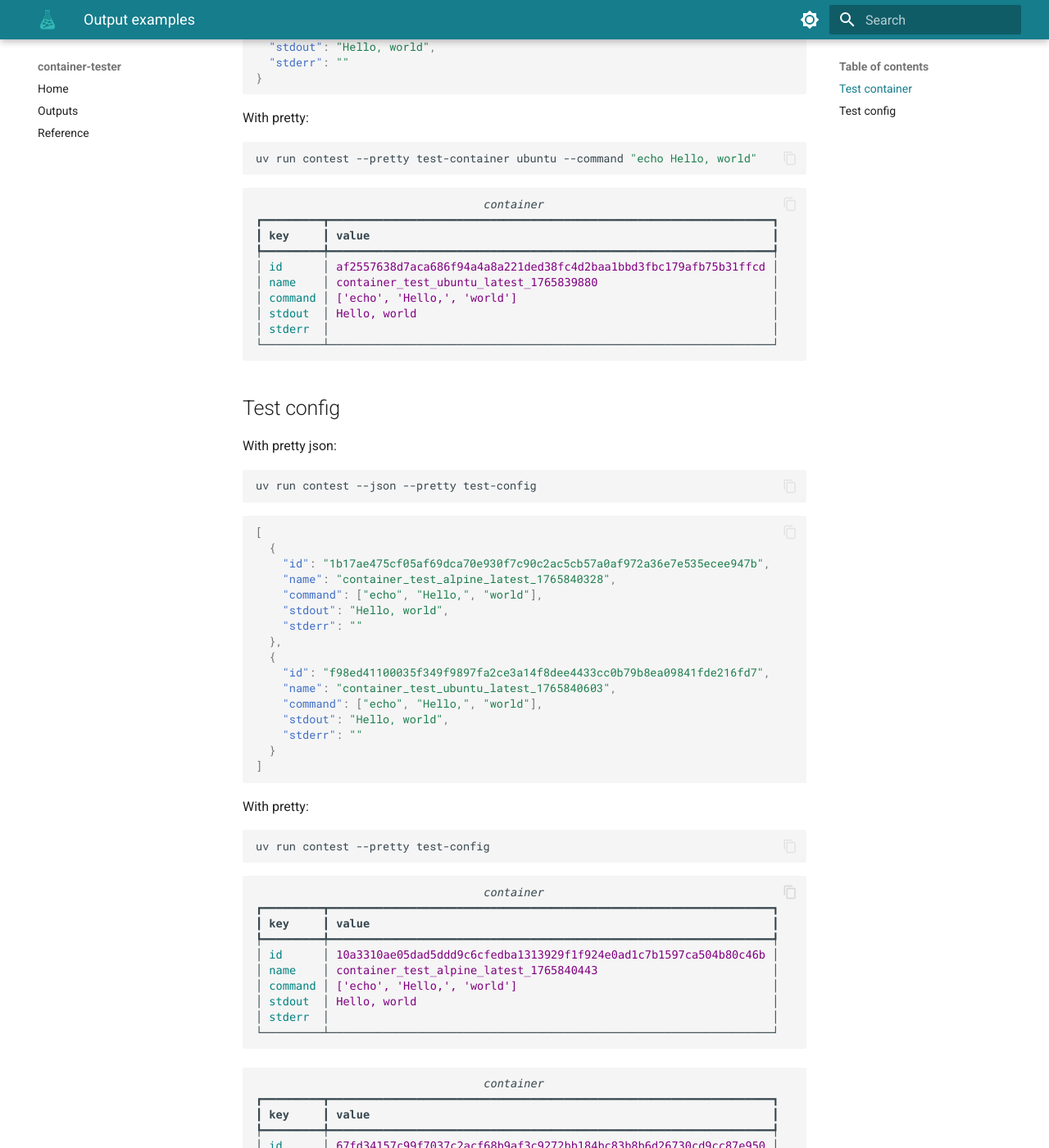
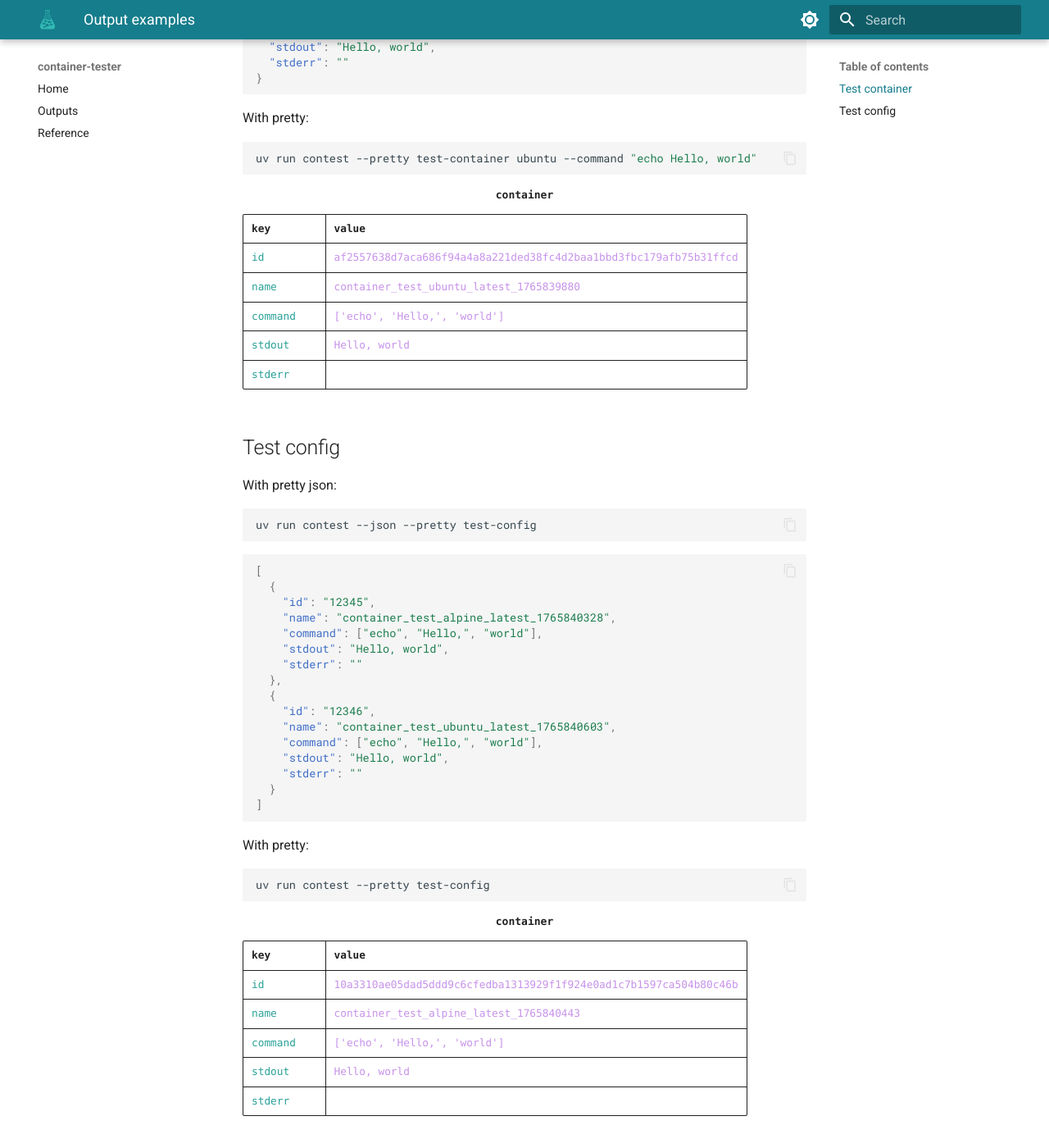
Before and after one commit to geopozo/container-tester, an MkDocs documentation site: the page built from docs/outputs.md, in a window 1280 px wide and 1400 px high, scrolled down 367 px. Shown: the whole window at 82% size. Built offline with MkDocs 1.6.1 and Material for MkDocs 9.7.7, drawn with Linux system fonts in a browser that asks for light colours; old or Windows-style settings are respelled for this version of MkDocs; some of the changed text lies outside the part shown.

Commit message:
Change html table format for output examples

````diff
--- a/docs/outputs.md
+++ b/docs/outputs.md
@@ -1,16 +1,16 @@
 # Output examples
 
 ## Test container
+
+With pretty json:
 
 ```bash
 uv run contest --json --pretty test-container ubuntu --command "echo Hello, world"
 ```
 
-With pretty json:
-
 ```json
 {
-  "id": "8ccd21a13fd4dd9bb7a4785305aa130ba705484efe4652bbeae5afc7a22d3326",
+  "id": "12345",
   "name": "container_test_ubuntu_latest_1765840163",
   "command": ["echo", "Hello,", "world"],
   "stdout": "Hello, world",
@@ -24,17 +24,59 @@ With pretty:
 uv run contest --pretty test-container ubuntu --command "echo Hello, world"
 ```
 
-<pre style="font-family:Menlo,'DejaVu Sans Mono',consolas,'Courier New',monospace"><code style="font-family:inherit"><span style="font-style: italic">                                  container                                   </span>
-┏━━━━━━━━━┳━━━━━━━━━━━━━━━━━━━━━━━━━━━━━━━━━━━━━━━━━━━━━━━━━━━━━━━━━━━━━━━━━━┓
-┃<span style="font-weight: bold"> key     </span>┃<span style="font-weight: bold"> value                                                            </span>┃
-┡━━━━━━━━━╇━━━━━━━━━━━━━━━━━━━━━━━━━━━━━━━━━━━━━━━━━━━━━━━━━━━━━━━━━━━━━━━━━━┩
-│<span style="color: #008080; text-decoration-color: #008080"> id      </span>│<span style="color: #800080; text-decoration-color: #800080"> af2557638d7aca686f94a4a8a221ded38fc4d2baa1bbd3fbc179afb75b31ffcd </span>│
-│<span style="color: #008080; text-decoration-color: #008080"> name    </span>│<span style="color: #800080; text-decoration-color: #800080"> container_test_ubuntu_latest_1765839880                          </span>│
-│<span style="color: #008080; text-decoration-color: #008080"> command </span>│<span style="color: #800080; text-decoration-color: #800080"> [&#x27;echo&#x27;, &#x27;Hello,&#x27;, &#x27;world&#x27;]                                      </span>│
-│<span style="color: #008080; text-decoration-color: #008080"> stdout  </span>│<span style="color: #800080; text-decoration-color: #800080"> Hello, world                                                     </span>│
-│<span style="color: #008080; text-decoration-color: #008080"> stderr  </span>│<span style="color: #800080; text-decoration-color: #800080">                                                                  </span>│
-└─────────┴──────────────────────────────────────────────────────────────────┘
-</code></pre>
+<div style="font-family:Menlo,'DejaVu Sans Mono',Consolas,'Courier New',monospace;font-size:13px;line-height:1.45;max-width:980px;color:inherit">
+  <div style="font-weight:700;margin:0 0 8px 0;text-align:center">container</div>
+  <table style="width:100%;border-collapse:collapse;border:1px solid currentColor">
+    <thead>
+      <tr>
+        <th style="text-align:left;padding:8px 10px;border-bottom:1px solid currentColor;border-right:1px solid currentColor;font-weight:700">key</th>
+        <th style="text-align:left;padding:8px 10px;border-bottom:1px solid currentColor;font-weight:700">value</th>
+      </tr>
+    </thead>
+    <tbody>
+      <tr>
+        <td style="padding:8px 10px;border-bottom:1px solid currentColor;border-right:1px solid currentColor;vertical-align:top">
+          <span style="color:#2aa198">id</span>
+        </td>
+        <td style="padding:8px 10px;border-bottom:1px solid currentColor;vertical-align:top;word-break:break-all">
+          <span style="color:#c792ea">af2557638d7aca686f94a4a8a221ded38fc4d2baa1bbd3fbc179afb75b31ffcd</span>
+        </td>
+      </tr>
+      <tr>
+        <td style="padding:8px 10px;border-bottom:1px solid currentColor;border-right:1px solid currentColor;vertical-align:top">
+          <span style="color:#2aa198">name</span>
+        </td>
+        <td style="padding:8px 10px;border-bottom:1px solid currentColor;vertical-align:top">
+          <span style="color:#c792ea">container_test_ubuntu_latest_1765839880</span>
+        </td>
+      </tr>
+      <tr>
+        <td style="padding:8px 10px;border-bottom:1px solid currentColor;border-right:1px solid currentColor;vertical-align:top">
+          <span style="color:#2aa198">command</span>
+        </td>
+        <td style="padding:8px 10px;border-bottom:1px solid currentColor;vertical-align:top">
+          <span style="color:#c792ea">['echo', 'Hello,', 'world']</span>
+        </td>
+      </tr>
+      <tr>
+        <td style="padding:8px 10px;border-bottom:1px solid currentColor;border-right:1px solid currentColor;vertical-align:top">
+          <span style="color:#2aa198">stdout</span>
+        </td>
+        <td style="padding:8px 10px;border-bottom:1px solid currentColor;vertical-align:top">
+          <span style="color:#c792ea">Hello, world</span>
+        </td>
+      </tr>
+      <tr>
+        <td style="padding:8px 10px;border-right:1px solid currentColor;vertical-align:top">
+          <span style="color:#2aa198">stderr</span>
+        </td>
+        <td style="padding:8px 10px;vertical-align:top">
+          <span style="color:#c792ea"></span>
+        </td>
+      </tr>
+    </tbody>
+  </table>
+</div>
 
 ## Test config
 
@@ -47,14 +89,14 @@ uv run contest --json --pretty test-config
 ```json
 [
   {
-    "id": "1b17ae475cf05af69dca70e930f7c90c2ac5cb57a0af972a36e7e535ecee947b",
+    "id": "12345",
     "name": "container_test_alpine_latest_1765840328",
     "command": ["echo", "Hello,", "world"],
     "stdout": "Hello, world",
     "stderr": ""
   },
   {
-    "id": "f98ed41100035f349f9897fa2ce3a14f8dee4433cc0b79b8ea09841fde216fd7",
+    "id": "12346",
     "name": "container_test_ubuntu_latest_1765840603",
     "command": ["echo", "Hello,", "world"],
     "stdout": "Hello, world",
@@ -69,25 +111,70 @@ With pretty:
 uv run contest --pretty test-config
 ```
 
-<pre style="font-family:Menlo,'DejaVu Sans Mono',consolas,'Courier New',monospace"><code style="font-family:inherit"><span style="font-style: italic">                                  container                                   </span>
-┏━━━━━━━━━┳━━━━━━━━━━━━━━━━━━━━━━━━━━━━━━━━━━━━━━━━━━━━━━━━━━━━━━━━━━━━━━━━━━┓
-┃<span style="font-weight: bold"> key     </span>┃<span style="font-weight: bold"> value                                                            </span>┃
-┡━━━━━━━━━╇━━━━━━━━━━━━━━━━━━━━━━━━━━━━━━━━━━━━━━━━━━━━━━━━━━━━━━━━━━━━━━━━━━┩
-│<span style="color: #008080; text-decoration-color: #008080"> id      </span>│<span style="color: #800080; text-decoration-color: #800080"> 10a3310ae05dad5ddd9c6cfedba1313929f1f924e0ad1c7b1597ca504b80c46b </span>│
-│<span style="color: #008080; text-decoration-color: #008080"> name    </span>│<span style="color: #800080; text-decoration-color: #800080"> container_test_alpine_latest_1765840443                          </span>│
-│<span style="color: #008080; text-decoration-color: #008080"> command </span>│<span style="color: #800080; text-decoration-color: #800080"> [&#x27;echo&#x27;, &#x27;Hello,&#x27;, &#x27;world&#x27;]                                      </span>│
-│<span style="color: #008080; text-decoration-color: #008080"> stdout  </span>│<span style="color: #800080; text-decoration-color: #800080"> Hello, world                                                     </span>│
-│<span style="color: #008080; text-decoration-color: #008080"> stderr  </span>│<span style="color: #800080; text-decoration-color: #800080">                                                                  </span>│
-└─────────┴──────────────────────────────────────────────────────────────────┘
-</code>
-<code style="font-family:inherit"><span style="font-style: italic">                                  container                                   </span>
-┏━━━━━━━━━┳━━━━━━━━━━━━━━━━━━━━━━━━━━━━━━━━━━━━━━━━━━━━━━━━━━━━━━━━━━━━━━━━━━┓
-┃<span style="font-weight: bold"> key     </span>┃<span style="font-weight: bold"> value                                                            </span>┃
-┡━━━━━━━━━╇━━━━━━━━━━━━━━━━━━━━━━━━━━━━━━━━━━━━━━━━━━━━━━━━━━━━━━━━━━━━━━━━━━┩
-│<span style="color: #008080; text-decoration-color: #008080"> id      </span>│<span style="color: #800080; text-decoration-color: #800080"> 67fd34157c99f7037c2acf68b9af3c9272bb184bc83b8b6d26730cd9cc87e950 </span>│
-│<span style="color: #008080; text-decoration-color: #008080"> name    </span>│<span style="color: #800080; text-decoration-color: #800080"> container_test_ubuntu_latest_1765840570                          </span>│
-│<span style="color: #008080; text-decoration-color: #008080"> command </span>│<span style="color: #800080; text-decoration-color: #800080"> [&#x27;echo&#x27;, &#x27;Hello,&#x27;, &#x27;world&#x27;]                                      </span>│
-│<span style="color: #008080; text-decoration-color: #008080"> stdout  </span>│<span style="color: #800080; text-decoration-color: #800080"> Hello, world                                                     </span>│
-│<span style="color: #008080; text-decoration-color: #008080"> stderr  </span>│<span style="color: #800080; text-decoration-color: #800080">                                                                  </span>│
-└─────────┴──────────────────────────────────────────────────────────────────┘
-</code></pre>
+<div style="font-family:Menlo,'DejaVu Sans Mono',Consolas,'Courier New',monospace;font-size:13px;line-height:1.45;max-width:980px;color:inherit">
+  <div style="font-weight:700;margin:0 0 8px 0;text-align:center">container</div>
+  <table style="width:100%;border-collapse:collapse;border:1px solid currentColor">
+    <thead>
+      <tr>
+        <th style="text-align:left;padding:8px 10px;border-bottom:1px solid currentColor;border-right:1px solid currentColor;font-weight:700">key</th>
+        <th style="text-align:left;padding:8px 10px;border-bottom:1px solid currentColor;font-weight:700">value</th>
+      </tr>
+    </thead>
+    <tbody>
+      <tr>
+        <td style="padding:8px 10px;border-bottom:1px solid currentColor;border-right:1px solid currentColor;vertical-align:top"><span style="color:#2aa198">id</span></td>
+        <td style="padding:8px 10px;border-bottom:1px solid currentColor;vertical-align:top;word-break:break-all"><span style="color:#c792ea">10a3310ae05dad5ddd9c6cfedba1313929f1f924e0ad1c7b1597ca504b80c46b</span></td>
+      </tr>
+      <tr>
+        <td style="padding:8px 10px;border-bottom:1px solid currentColor;border-right:1px solid currentColor;vertical-align:top"><span style="color:#2aa198">name</span></td>
+        <td style="padding:8px 10px;border-bottom:1px solid currentColor;vertical-align:top"><span style="color:#c792ea">container_test_alpine_latest_1765840443</span></td>
+      </tr>
+      <tr>
+        <td style="padding:8px 10px;border-bottom:1px solid currentColor;border-right:1px solid currentColor;vertical-align:top"><span style="color:#2aa198">command</span></td>
+        <td style="padding:8px 10px;border-bottom:1px solid currentColor;vertical-align:top"><span style="color:#c792ea">['echo', 'Hello,', 'world']</span></td>
+      </tr>
+      <tr>
+        <td style="padding:8px 10px;border-bottom:1px solid currentColor;border-right:1px solid currentColor;vertical-align:top"><span style="color:#2aa198">stdout</span></td>
+        <td style="padding:8px 10px;border-bottom:1px solid currentColor;vertical-align:top"><span style="color:#c792ea">Hello, world</span></td>
+      </tr>
+      <tr>
+        <td style="padding:8px 10px;border-right:1px solid currentColor;vertical-align:top"><span style="color:#2aa198">stderr</span></td>
+        <td style="padding:8px 10px;vertical-align:top"><span style="color:#c792ea"></span></td>
+      </tr>
+    </tbody>
+  </table>
+
+  <div style="height:14px"></div>
+
+  <div style="font-weight:700;margin:0 0 8px 0;text-align:center">container</div>
+  <table style="width:100%;border-collapse:collapse;border:1px solid currentColor">
+    <thead>
+      <tr>
+        <th style="text-align:left;padding:8px 10px;border-bottom:1px solid currentColor;border-right:1px solid currentColor;font-weight:700">key</th>
+        <th style="text-align:left;padding:8px 10px;border-bottom:1px solid currentColor;font-weight:700">value</th>
+      </tr>
+    </thead>
+    <tbody>
+      <tr>
+        <td style="padding:8px 10px;border-bottom:1px solid currentColor;border-right:1px solid currentColor;vertical-align:top"><span style="color:#2aa198">id</span></td>
+        <td style="padding:8px 10px;border-bottom:1px solid currentColor;vertical-align:top;word-break:break-all"><span style="color:#c792ea">67fd34157c99f7037c2acf68b9af3c9272bb184bc83b8b6d26730cd9cc87e950</span></td>
+      </tr>
+      <tr>
+        <td style="padding:8px 10px;border-bottom:1px solid currentColor;border-right:1px solid currentColor;vertical-align:top"><span style="color:#2aa198">name</span></td>
+        <td style="padding:8px 10px;border-bottom:1px solid currentColor;vertical-align:top"><span style="color:#c792ea">container_test_ubuntu_latest_1765840570</span></td>
+      </tr>
+      <tr>
+        <td style="padding:8px 10px;border-bottom:1px solid currentColor;border-right:1px solid currentColor;vertical-align:top"><span style="color:#2aa198">command</span></td>
+        <td style="padding:8px 10px;border-bottom:1px solid currentColor;vertical-align:top"><span style="color:#c792ea">['echo', 'Hello,', 'world']</span></td>
+      </tr>
+      <tr>
+        <td style="padding:8px 10px;border-bottom:1px solid currentColor;border-right:1px solid currentColor;vertical-align:top"><span style="color:#2aa198">stdout</span></td>
+        <td style="padding:8px 10px;border-bottom:1px solid currentColor;vertical-align:top"><span style="color:#c792ea">Hello, world</span></td>
+      </tr>
+      <tr>
+        <td style="padding:8px 10px;border-right:1px solid currentColor;vertical-align:top"><span style="color:#2aa198">stderr</span></td>
+        <td style="padding:8px 10px;vertical-align:top"><span style="color:#c792ea"></span></td>
+      </tr>
+    </tbody>
+  </table>
+</div>
````
